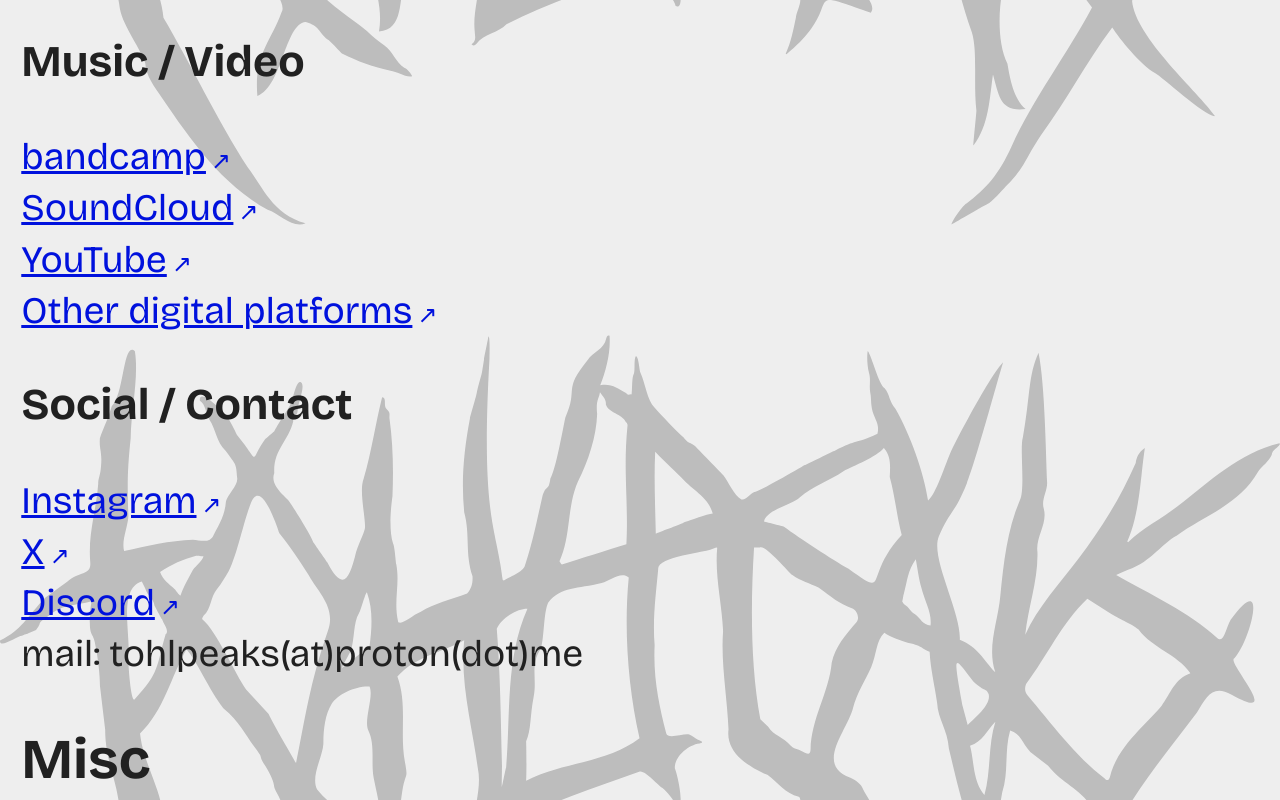
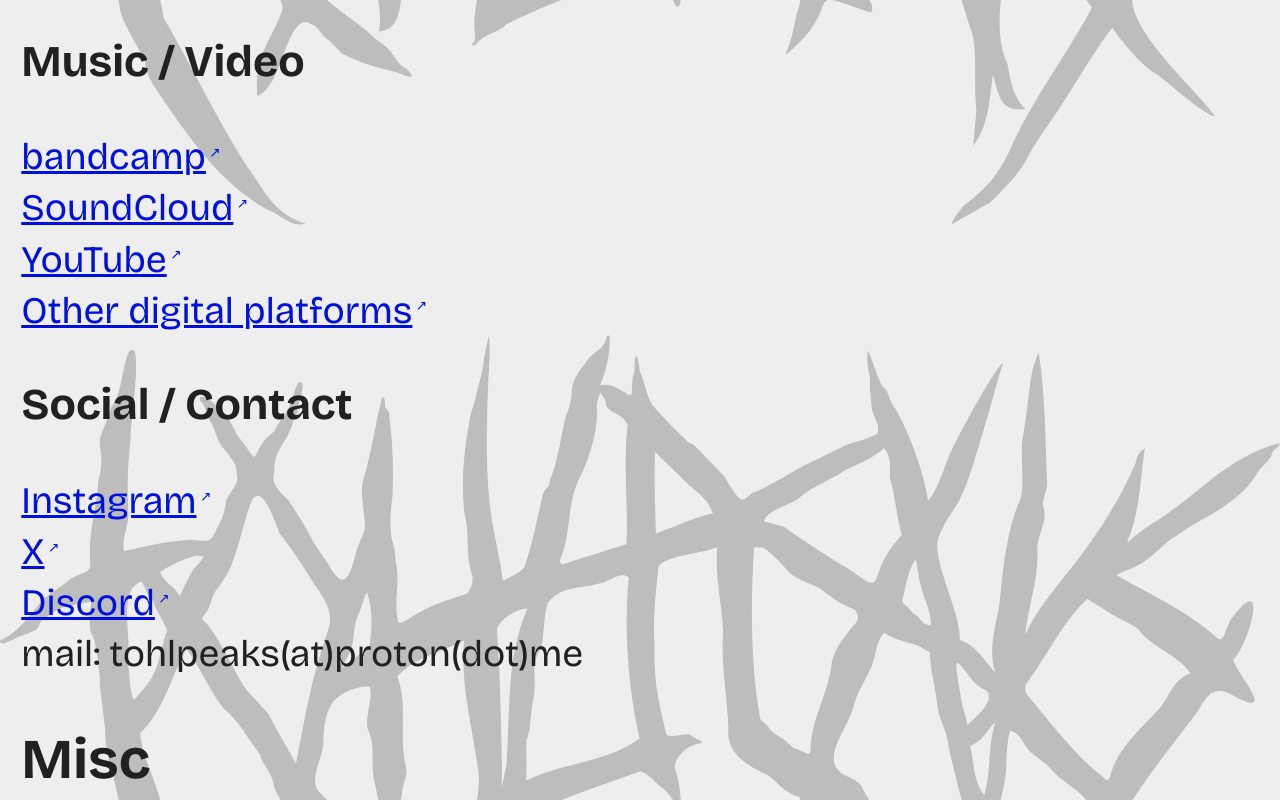
Before and after one commit to peaks-and-valleys/tlp, a SvelteKit app: page / in a window 1280 px wide. Shown: the part 4520-5320 px from the top of the page. Built offline with nearby package versions, Linux system fonts and the light colour scheme.

Commit message:
style(global.css): adjust link icon styling for better visual alignment and size consistency

```diff
--- a/src/routes/css/global.css
+++ b/src/routes/css/global.css
@@ -83,8 +83,9 @@ a {
     &[href*="://"]:not([href^="https://tohlpeaks.party"])::after {
         content: "↗";
         display: inline-block;
-        font-size: 0.7rem;
-        margin: 0 0.15rem;
+        vertical-align: super;
+        font-size: 0.4rem;
+        margin: 0 0.1rem;
         text-decoration: none;
     }
 }
```
